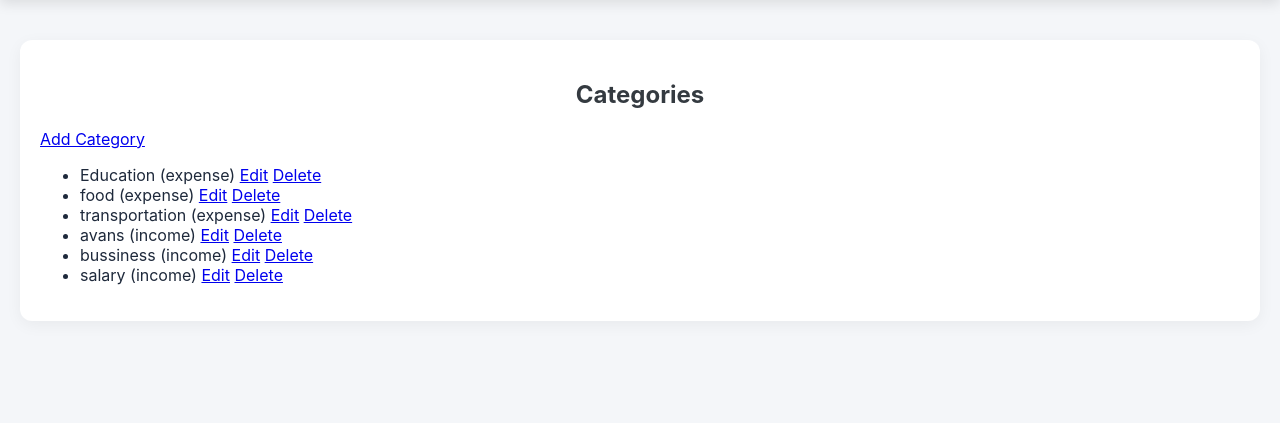
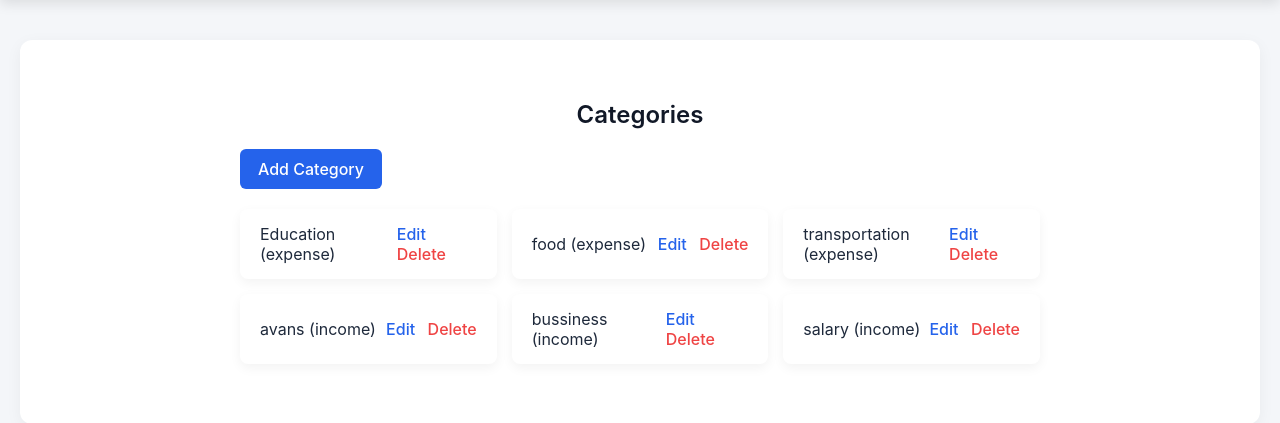
Before and after one commit to nijamila/project1, a Django app: page /en/categories/ in a window 1280 px wide. Shown: the part 84-507 px from the top of the page. Run offline with Django 5.2, Linux system fonts and the light colour scheme; a user stored in the database is signed in; data comes from the database, SQL or seed files in the repository.

Commit message:
Enhance category list layout and styling
Updated the category list layout with improved styling and structure.

```diff
--- a/apps/categories/templates/categories/category_list.html
+++ b/apps/categories/templates/categories/category_list.html
@@ -2,18 +2,29 @@
 {% block title %}Categories{% endblock %}
 
 {% block content %}
-<h2>Categories</h2>
-<a href="{% url 'category_create' %}">Add Category</a>
+<div style="max-width:800px; margin:40px auto;">
+    <h2 style="color:#111827; font-weight:600; margin-bottom:20px;">Categories</h2>
+    <a href="{% url 'category_create' %}"
+       style="display:inline-block; margin-bottom:20px; padding:10px 18px; background-color:#2563eb; color:#fff; border-radius:6px; text-decoration:none; font-weight:500; transition:0.2s;">
+        Add Category
+    </a>
 
-<ul>
-  {% for category in categories %}
-    <li>
-      {{ category.name }} ({{ category.type }})
-      <a href="{% url 'category_update' category.pk %}">Edit</a>
-      <a href="{% url 'category_delete' category.pk %}">Delete</a>
-    </li>
-  {% empty %}
-    <li>No categories yet.</li>
-  {% endfor %}
-</ul>
+    <ul style="list-style:none; padding:0; margin:0; display:flex; flex-wrap:wrap; gap:15px;">
+        {% for category in categories %}
+            <li style="flex:1 1 200px; background:#fff; padding:15px 20px; border-radius:8px; box-shadow:0 4px 12px rgba(0,0,0,0.05); display:flex; justify-content:space-between; align-items:center; transition:0.2s;">
+                <span>{{ category.name }} ({{ category.type }})</span>
+                <span>
+                    <a href="{% url 'category_update' category.pk %}"
+                       style="margin-right:8px; color:#2563eb; font-weight:500; text-decoration:none;">Edit</a>
+                    <a href="{% url 'category_delete' category.pk %}"
+                       style="color:#ef4444; font-weight:500; text-decoration:none;">Delete</a>
+                </span>
+            </li>
+        {% empty %}
+            <li style="background:#fff; padding:15px 20px; border-radius:8px; box-shadow:0 4px 12px rgba(0,0,0,0.05);">
+                No categories yet.
+            </li>
+        {% endfor %}
+    </ul>
+</div>
 {% endblock %}
```
